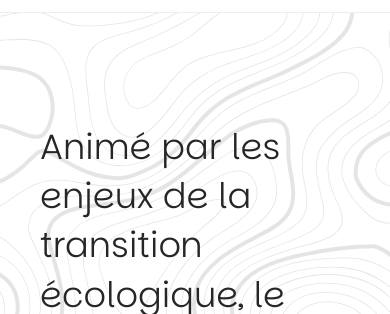
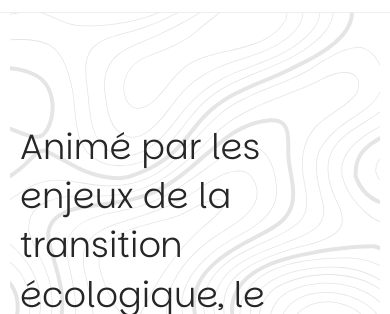
Before and after one commit to contactstudioreliefs-cmyk/studio-reliefs, a plain HTML site: page index.html in a window 390 px wide. Shown: the part 58-372 px from the top of the page. Drawn offline with Linux system fonts and the light colour scheme.

Commit message:
Add files via upload

```diff
--- a/css/style.css
+++ b/css/style.css
@@ -478,6 +478,7 @@ h2 {
   .all-projets {
   margin-left: 20px;
   margin-right: 20px;
+  text-align: center;
   }
 }
 
@@ -857,7 +858,10 @@ h2 {
   .intro-apropos,
   .presentation,
   .mentions-legales {
-        margin-left: 0; /* le contenu reprend toute la largeur */
+    padding-left: 10px !important;
+    padding-right: 10px !important;
+    margin-left: 0 !important;
+    margin-right: 0 !important;
   }
   .intro {
         margin-top: 0px; /* le contenu reprend toute la largeur */
@@ -867,10 +871,6 @@ h2 {
   }
   .text-limite {
     max-width: 100%; /* le texte peut occuper toute la largeur */
-  }
-  p, h1, h2, a {
-        margin-left: 0px;
-        margin-right: 0px;
   }
 }
 
```
